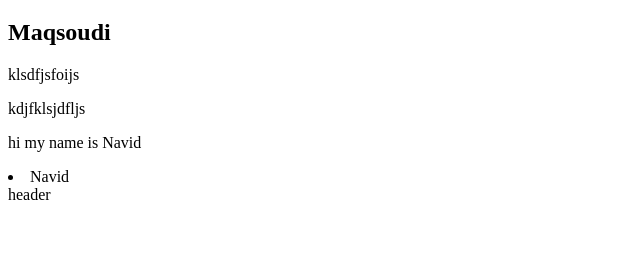
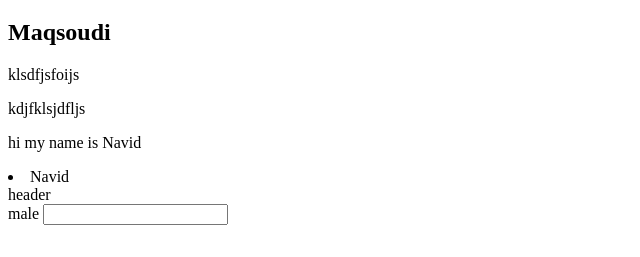
Before and after one commit to Navid-450/git, a website: page index.html in a window 1280 px wide. Shown: the part 95-352 px from the top of the page, without its empty margins (0-640 px from the left). Drawn offline with Linux system fonts and the light colour scheme.

Commit message:
new part one

```diff
--- a/index.html
+++ b/index.html
@@ -22,5 +22,9 @@
     </header>
   </form>
 </dev>
+<form>
+  <label for="male">male</label>
+  <input type="text" name="male" />
+</form>
 </body>
 </html>
```
